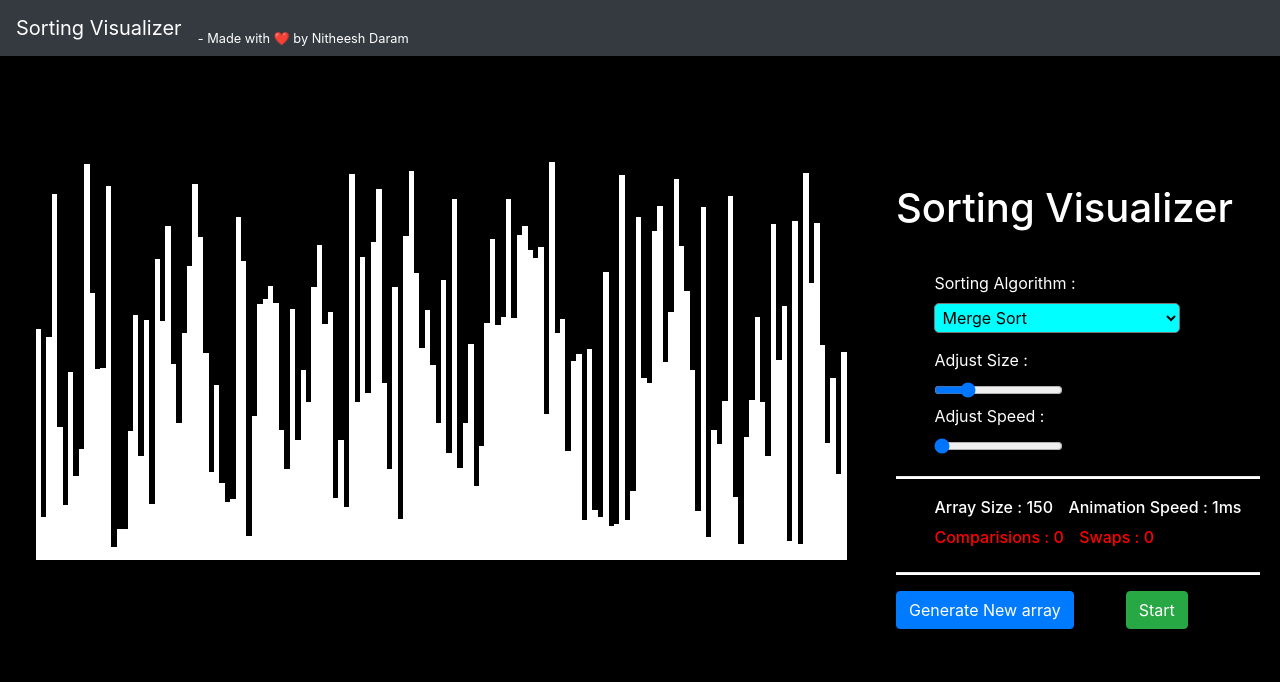
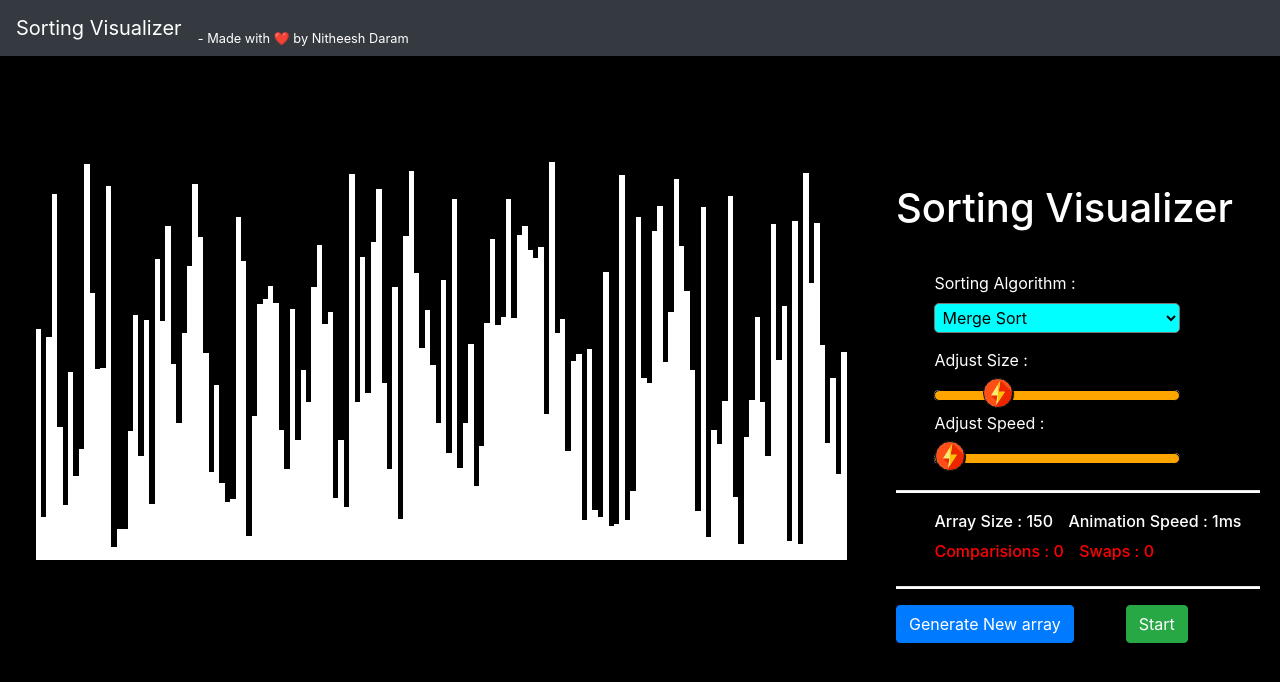
Before and after one commit to nitheesh-daram/Sorting-visualizer, a React (Create React App) app: page / in a window 1280 px wide. Shown: the top 682 px of the page. Built offline with nearby package versions, Linux system fonts and the light colour scheme; the HTML template or start-up script is replaced by a standard one.

Commit message:
added css for range bar

```diff
--- a/src/components/Simulator/Simulator.css
+++ b/src/components/Simulator/Simulator.css
@@ -89,6 +89,10 @@ select{
     width: 40%;
     margin-right: 5%;
   }
+  #size,#speed{
+    width: 80%;
+    margin:2 0%;
+  }
 }
 
 /* Lappy Screen */
@@ -139,4 +143,109 @@ select{
     width: 80%;
     margin: auto;
   }
+  #size,#speed{
+    width: 80%;
+    margin:2 0%;
+  }
+  input[type=range]{
+    height: 10%;
+    cursor: all-scroll;
+  }
 }
+
+
+
+input[type=range] {
+  height: 10%;
+  border-radius: 5px;
+  -webkit-appearance: none;
+  margin: 10px 0;
+  width: 100%;
+}
+input[type=range]:focus {
+  outline: none;
+}
+input[type=range]::-webkit-slider-runnable-track {
+  width: 100%;
+  height: 11px;
+  cursor: pointer;
+  /* animate: 0.2s; */
+  box-shadow: 1px 1px 1px #000000;
+  background: orange;
+  border-radius: 14px;
+  border: 1px solid #000000;
+}
+input[type=range]::-webkit-slider-thumb {
+  box-shadow: 1px 1px 1px #000000;
+  border: 1px solid #000000;
+  height: 30px;
+  width: 30px;
+  border-radius: 11px;
+  background: #FFFFFF;
+  cursor: pointer;
+  -webkit-appearance: none;
+  margin-top: -13.5px;
+  background-image: url("../lighting.svg") ;
+  border-radius: 50%;
+}
+input[type=range]:focus::-webkit-slider-runnable-track {
+  background: orange;
+}
+input[type=range]::-moz-range-track {
+  width: 100%;
+  height: 11px;
+  cursor: pointer;
+  /* animate: 0.2s; */
+  box-shadow: 1px 1px 1px #000000;
+  background: orange;
+  border-radius: 14px;
+  border: 1px solid #000000;
+}
+input[type=range]::-moz-range-thumb {
+  box-shadow: 1px 1px 1px #000000;
+  border: 1px solid #000000;
+  height: 30px;
+  width: 30px;
+  background: black;
+  cursor: pointer;
+  background-image: url("../lighting.svg");
+  border-radius: 50%;
+}
+input[type=range]::-ms-track {
+  width: 100%;
+  height: 11px;
+  cursor: pointer;
+  /* animate: 0.2s; */
+  background: transparent;
+  border-color: transparent;
+  color: transparent;
+}
+input[type=range]::-ms-fill-lower {
+  background: orange;
+  border: 1px solid #000000;
+  border-radius: 28px;
+  box-shadow: 1px 1px 1px #000000;
+}
+input[type=range]::-ms-fill-upper {
+  background: orange;
+  border: 1px solid #000000;
+  border-radius: 28px;
+  box-shadow: 1px 1px 1px #000000;
+}
+input[type=range]::-ms-thumb {
+  margin-top: 1px;
+  box-shadow: 1px 1px 1px #000000;
+  border: 1px solid #000000;
+  height: 30px;
+  width: 30px;
+  border-radius: 50%;
+  background: black;
+  cursor: pointer;
+  background-image: url("../lighting.svg");
+}
+input[type=range]:focus::-ms-fill-lower {
+  background: orange;
+}
+input[type=range]:focus::-ms-fill-upper {
+  background: orange;
+}
--- a/src/components/Simulator/Simulator.js
+++ b/src/components/Simulator/Simulator.js
@@ -158,7 +158,7 @@ export default class Simulator extends Component {
                 <option value="3">Merge Sort</option>
               </select>
               <br />
-              <label>Adjust Size : </label> <br/>
+              <label>Adjust Size : </label> <br />
               <input
                 id="size"
                 type="range"
@@ -168,7 +168,7 @@ export default class Simulator extends Component {
                 onChange={() => this.resetarray()}
               ></input>
               <br />
-              <label>Adjust Speed : </label> <br/>
+              <label>Adjust Speed : </label> <br />
               <input
                 id="speed"
                 type="range"
```
Also changed, not shown: src/components/lighting.svg (added).
